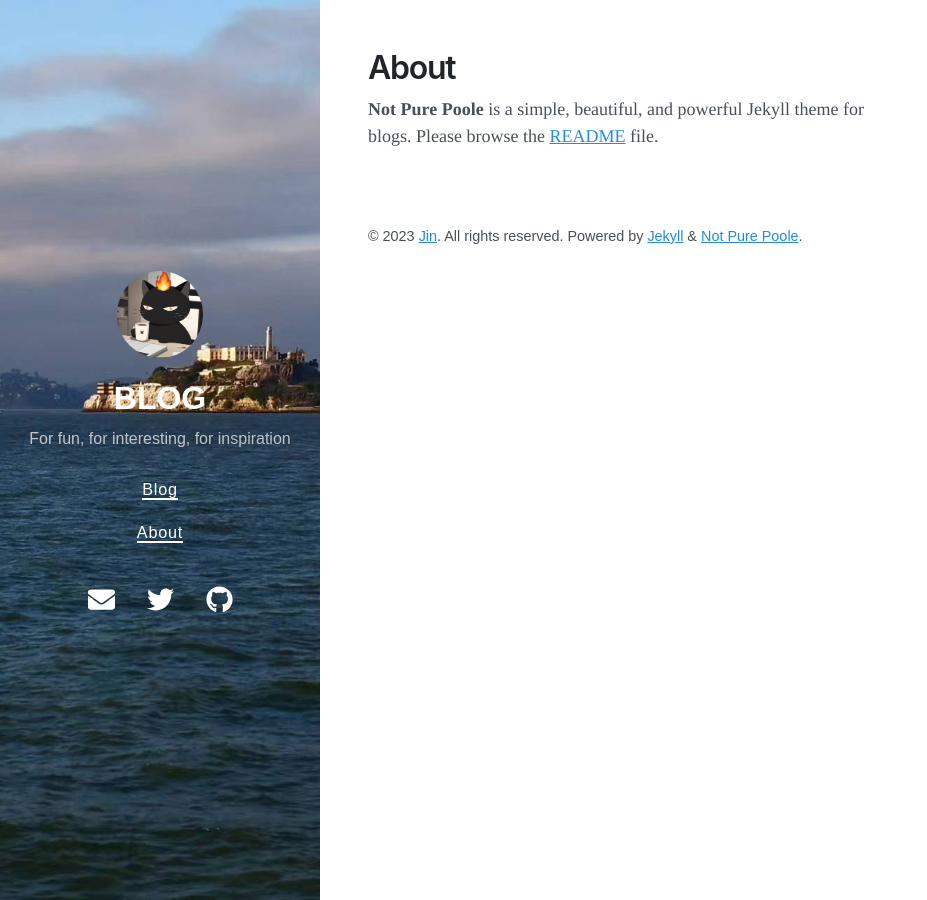
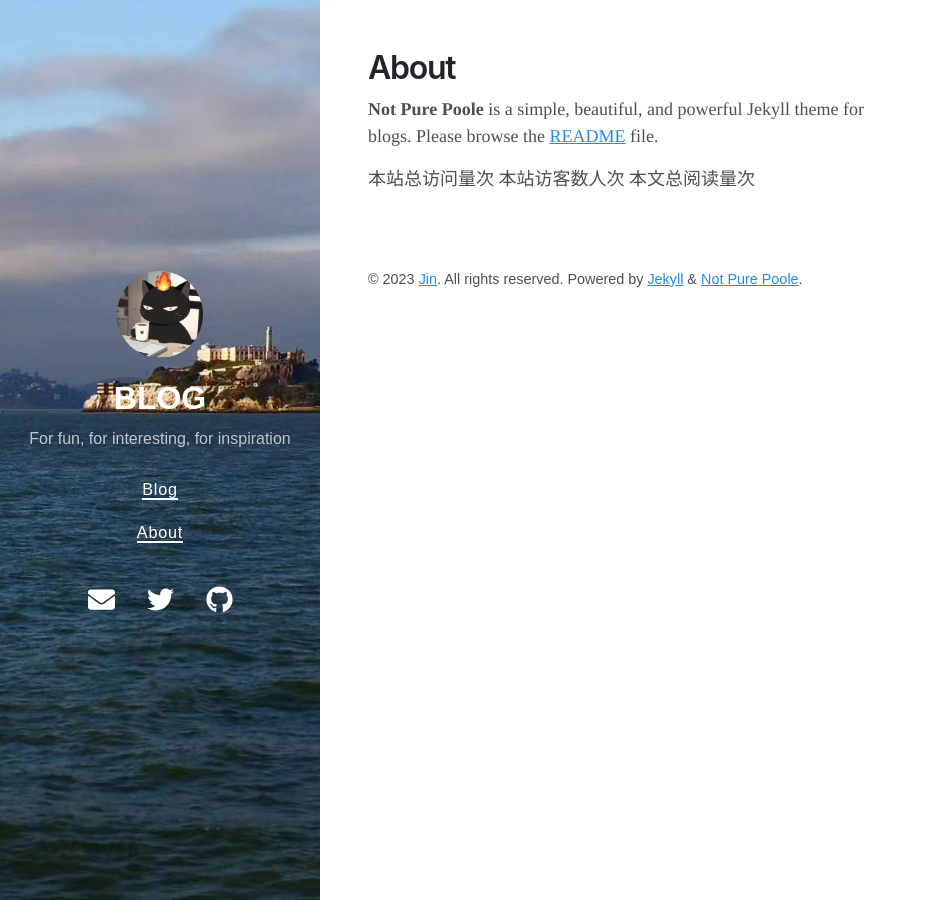
Before and after one commit to New-lay/New-lay.github.io, a Jekyll site: the page built from about.md, in a window 1280 px wide. Shown: the whole page, without its empty margins (0-927 px from the left). Built offline with Jekyll 4.4.1, drawn with Linux system fonts in a browser that asks for light colours; nearby versions of some CDN libraries; comment, search, counter and statistics services are not loaded.

Commit message:
Update about.md

```diff
--- a/about.md
+++ b/about.md
@@ -5,3 +5,8 @@ title: About
 
 **Not Pure Poole** is a simple, beautiful, and powerful Jekyll theme for blogs. Please browse the [README](https://github.com/New-lay/New-lay.github.io/blob/main/README.md) file.
 <br>
+
+<script async src="//busuanzi.ibruce.info/busuanzi/2.3/busuanzi.pure.mini.js"></script>
+本站总访问量<span id="busuanzi_value_site_pv"></span>次
+本站访客数<span id="busuanzi_value_site_uv"></span>人次
+本文总阅读量<span id="busuanzi_value_page_pv"></span>次
```
